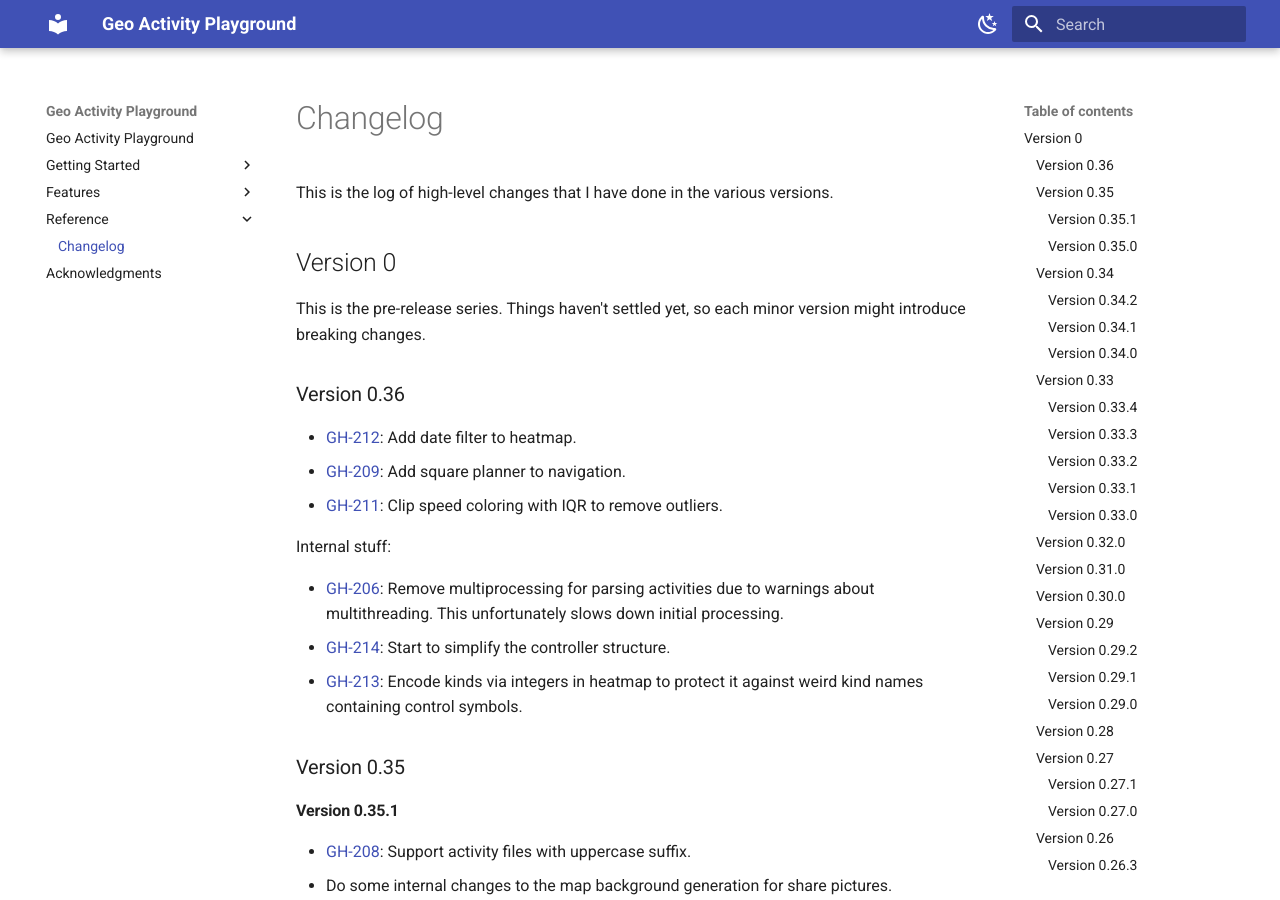
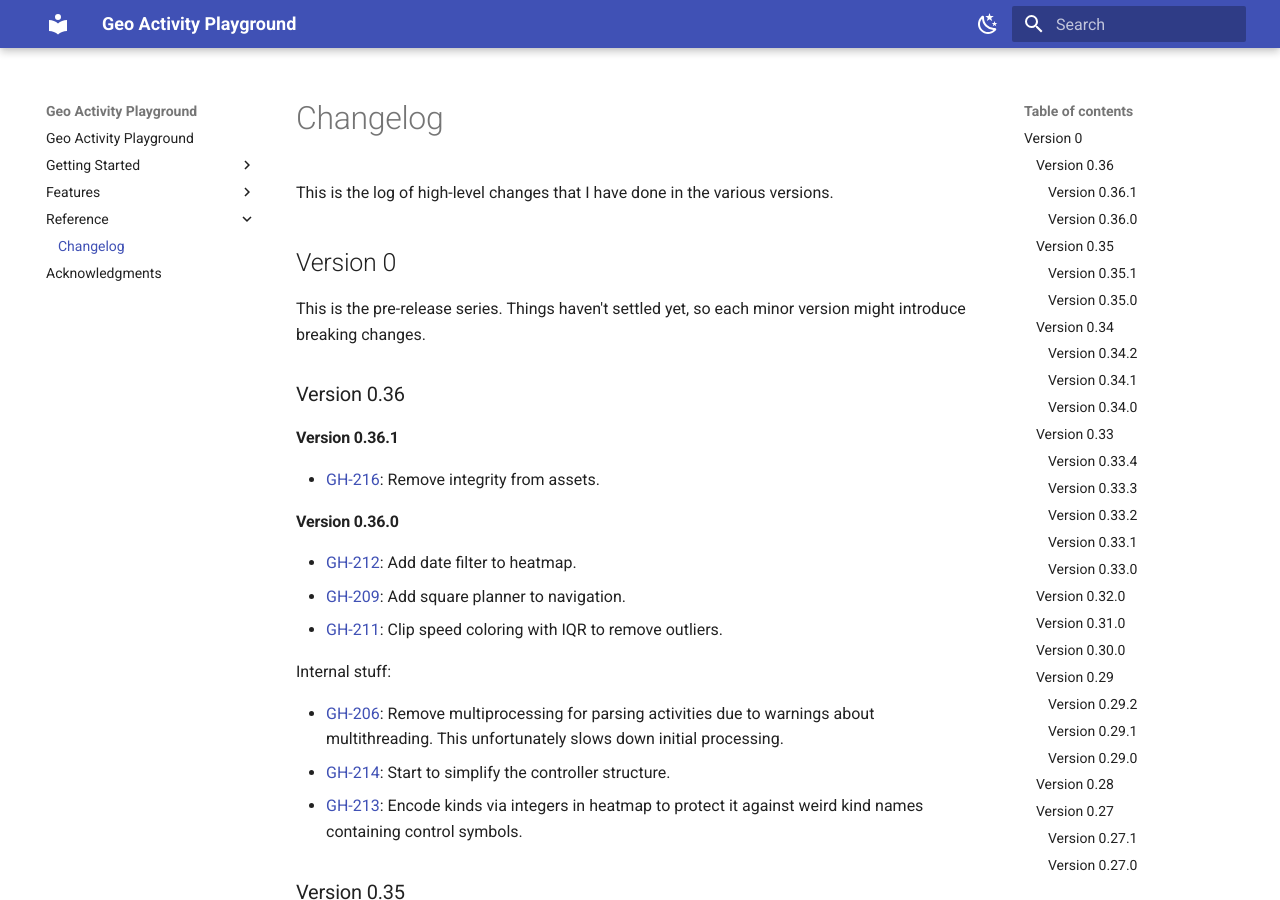
Before and after one commit to martin-ueding/geo-activity-playground, an MkDocs documentation site: the page built from docs/reference/changelog.md, in a window 1280 px wide and 900 px high. Built offline with MkDocs 1.6.1 and Material for MkDocs 9.7.7, drawn with Linux system fonts in a browser that asks for light colours.

Commit message:
Changelog entry

```diff
--- a/docs/reference/changelog.md
+++ b/docs/reference/changelog.md
@@ -11,6 +11,12 @@
 This is the pre-release series. Things haven't settled yet, so each minor version might introduce breaking changes.
 
 ### Version 0.36
+
+#### Version 0.36.1
+
+- [GH-216](https://github.com/martin-ueding/geo-activity-playground/issues/216): Remove integrity from assets.
+
+#### Version 0.36.0
 
 - [GH-212](https://github.com/martin-ueding/geo-activity-playground/issues/212): Add date filter to heatmap.
 - [GH-209](https://github.com/martin-ueding/geo-activity-playground/issues/209): Add square planner to navigation.
```
